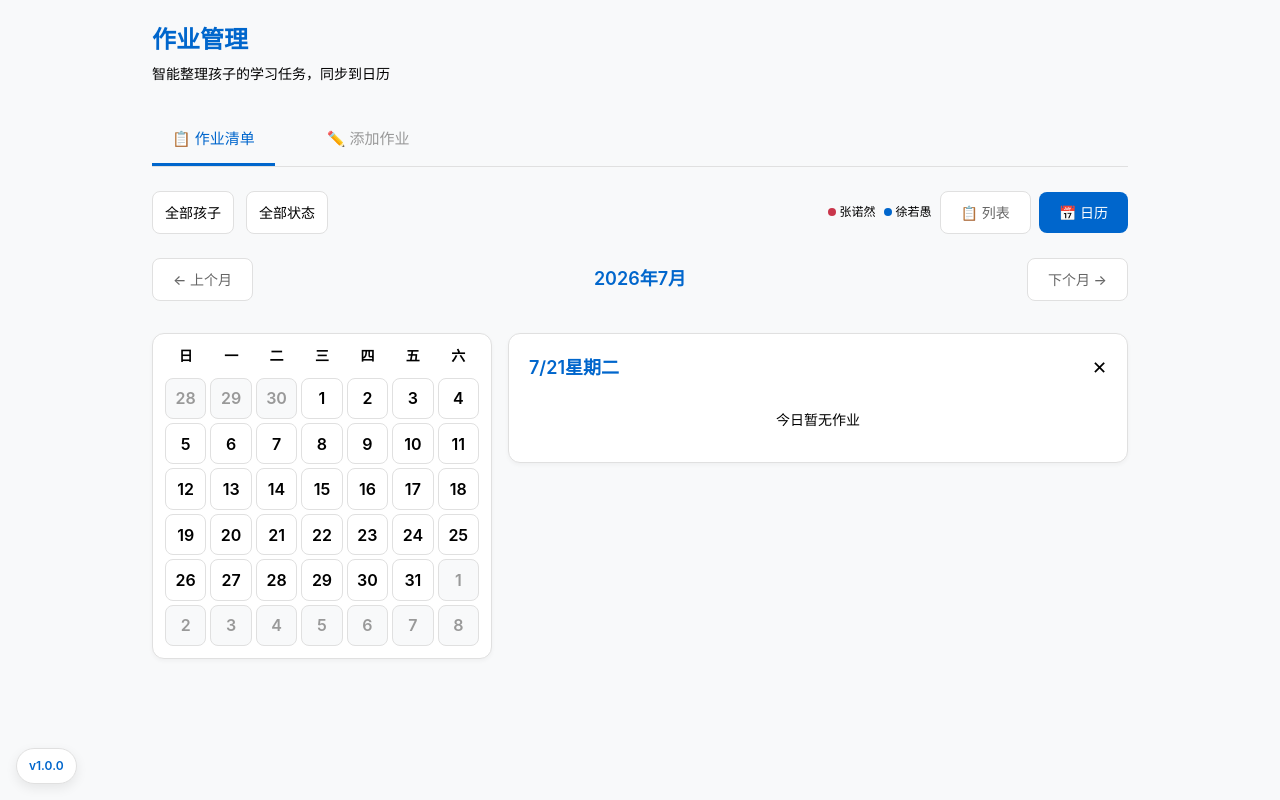
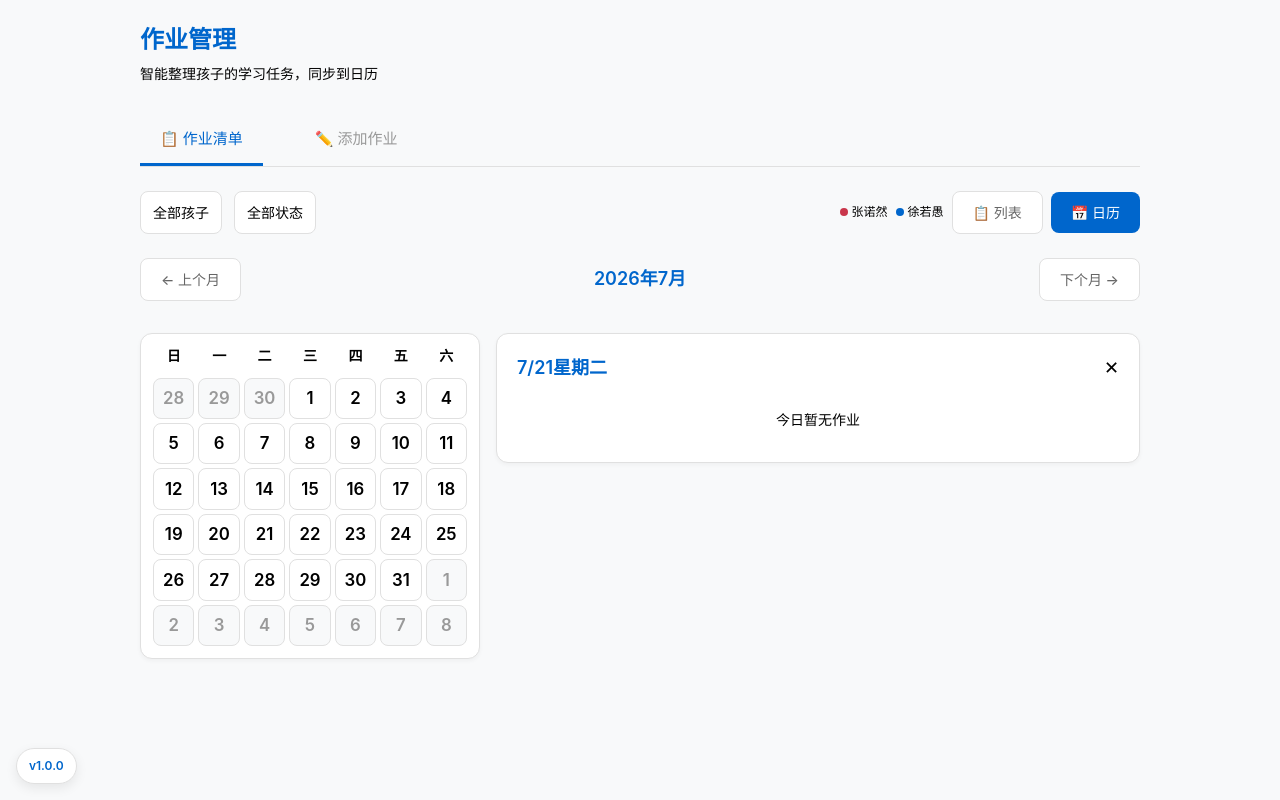
Before and after one commit to killerzhy-spec/kids-calendar, a Flask app: page / in a window 1280 px wide. Run offline with Flask 3, Linux system fonts and the light colour scheme; data that the repository does not hold is empty; some libraries are stand-ins or nearby versions.

Commit message:
Shrink outer padding, enlarge date number, prevent wrapping

```diff
--- a/templates/index.html
+++ b/templates/index.html
@@ -122,6 +122,12 @@
       justify-content: center;
       align-items: center;
       background: white;
+      white-space: nowrap;
+    }
+
+    .cal-cell > div:first-child {
+      font-size: 1.05rem;
+      line-height: 1.1;
     }
 
     .cal-cell:hover {
@@ -338,7 +344,7 @@
 </head>
 <body class="bg-philips">
 
-<div class="max-w-5xl mx-auto p-6">
+<div class="max-w-5xl mx-auto px-3 py-6">
 
   <!-- Header -->
   <div class="mb-8 flex items-start justify-between">
```
